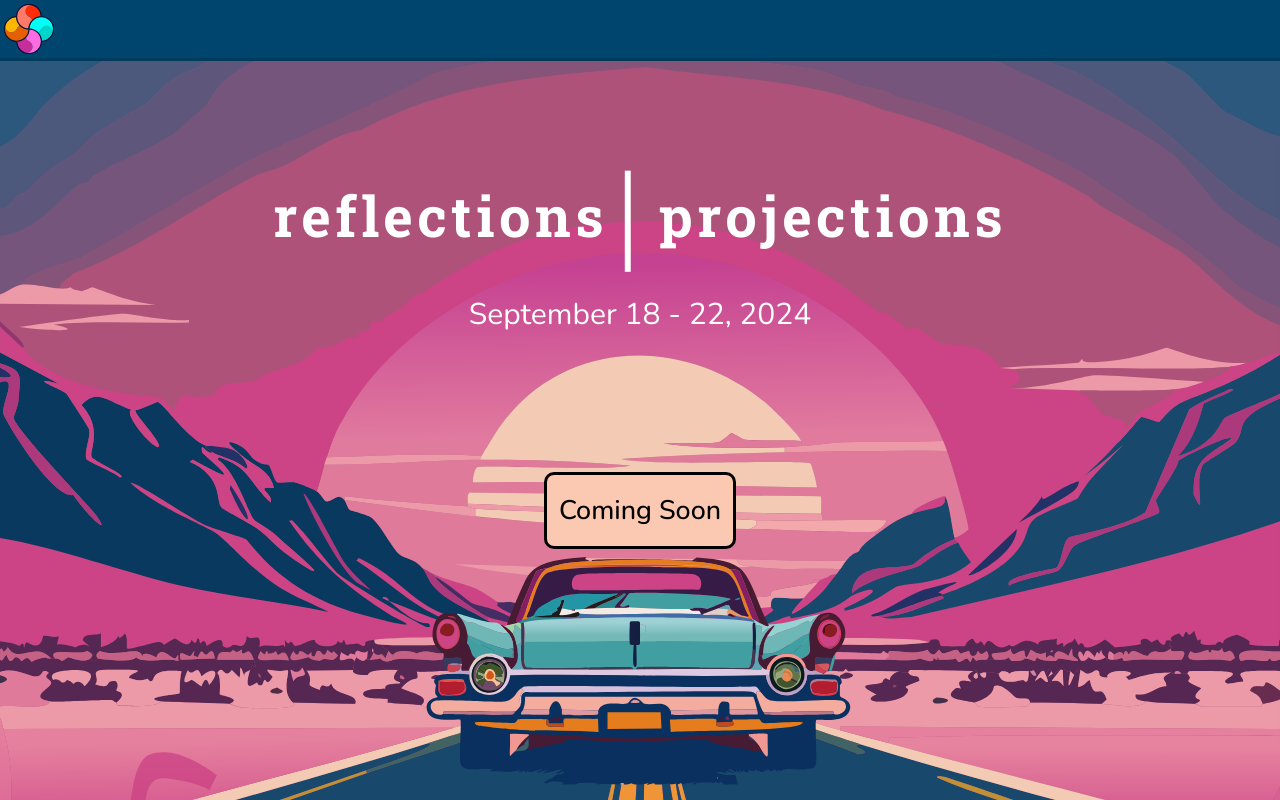
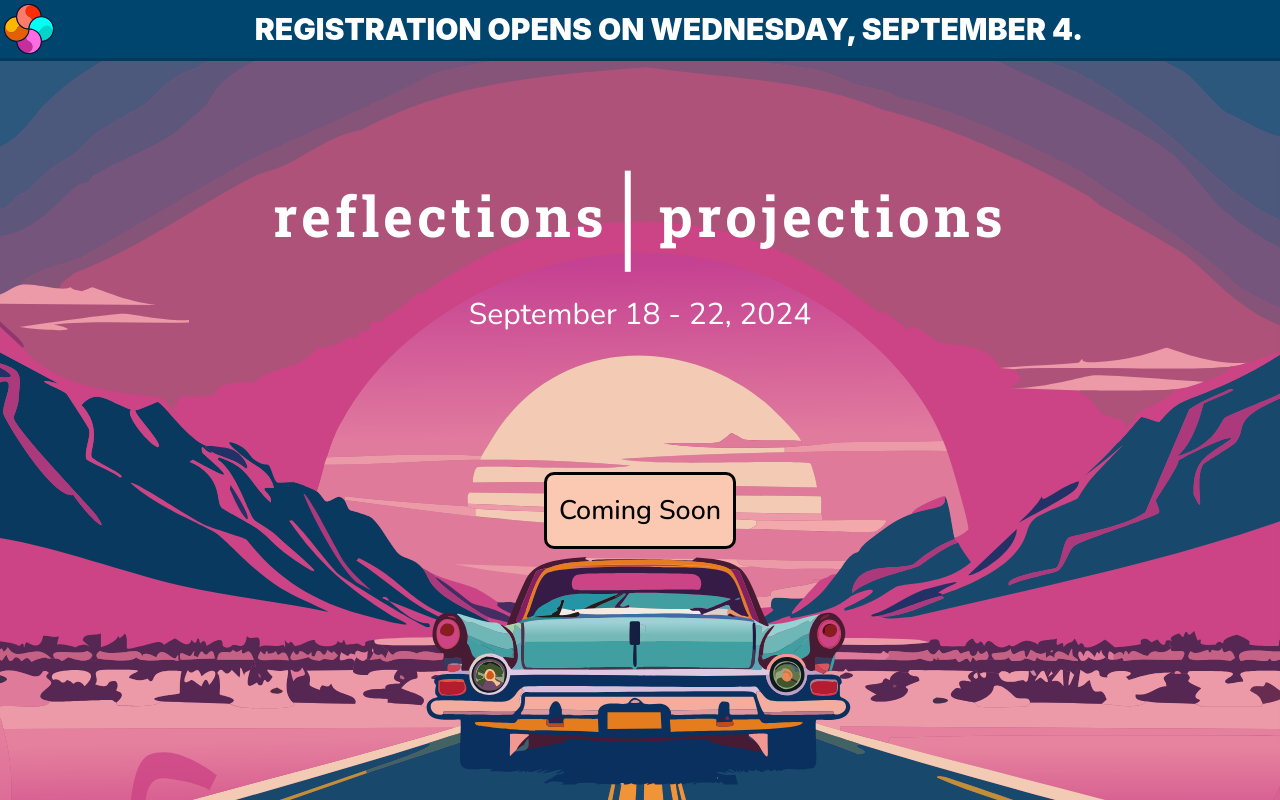
Before and after one commit to ReflectionsProjections/rp-web-2024, a React (Vite) app: page / in a window 1280 px wide. Shown: the top 800 px of the page. Built offline with nearby package versions, Linux system fonts and the light colour scheme; a web font is replaced by a local one.

Commit message:
remove registration

```diff
--- a/src/App.tsx
+++ b/src/App.tsx
@@ -29,7 +29,7 @@ function ProdRoutes() {
 function DevRoutes() {
 	return (
 		<Routes>
-			<Route path="/register" element={<Registration/>} />
+			{/* <Route path="/register" element={<Registration/>} /> */}
 			<Route path="/auth/" element={<Auth/>}> </Route>
 			<Route path="/schedule/" element={<Temp text="schedule" />}> </Route>
 			<Route path="/questions/" element={<Temp text="questions" />}> </Route>
--- a/src/components/NavBar.tsx
+++ b/src/components/NavBar.tsx
@@ -1,5 +1,5 @@
 // NavBar.tsx
-import { Avatar, Button, HStack, Image, Menu, MenuButton, MenuItem, MenuList} from '@chakra-ui/react';
+import { Avatar, Box, Button, HStack, Image, Menu, MenuButton, MenuItem, MenuList, Text} from '@chakra-ui/react';
 
 interface NavBarProps {
     showAuth?: boolean;
@@ -14,6 +14,7 @@ export function NavBar({showAuth=false}: NavBarProps) {
 	return (
 		<HStack justify="space-between" width="100%" position='absolute' backgroundColor='#00456D' borderBottom='solid 3px #003B5C'>
 			<Image onClick={() => window.location.href = '/'} src="/rp_logo.svg" alt="R|P LOGO alt" height="auto" maxW="58px" padding="0.5rem" cursor={"pointer"} transition={'ease-in 0.2s'} _hover={{ transform: 'scale(1.2)' }}/>
+			<Text fontWeight={"900"} size={"sm"}> REGISTRATION OPENS ON WEDNESDAY, SEPTEMBER 4. </Text>
 			{/* <Tabs align = 'end' variant = "unstyled" color = "white">
 				<TabList>
 					<Tab>About Us</Tab>
@@ -32,7 +33,7 @@ export function NavBar({showAuth=false}: NavBarProps) {
 				</TabPanels>
 			</Tabs> */}
 
-			{showAuth && (
+			{showAuth ? (
 				<Menu>
 					<MenuButton
 						as={Button}
@@ -47,7 +48,7 @@ export function NavBar({showAuth=false}: NavBarProps) {
 						<MenuItem onClick={signOut}>Sign Out</MenuItem>
 					</MenuList>
 				</Menu>
-			)}
+			) : <Box></Box>}
 		</HStack>
 	);
 }
```
